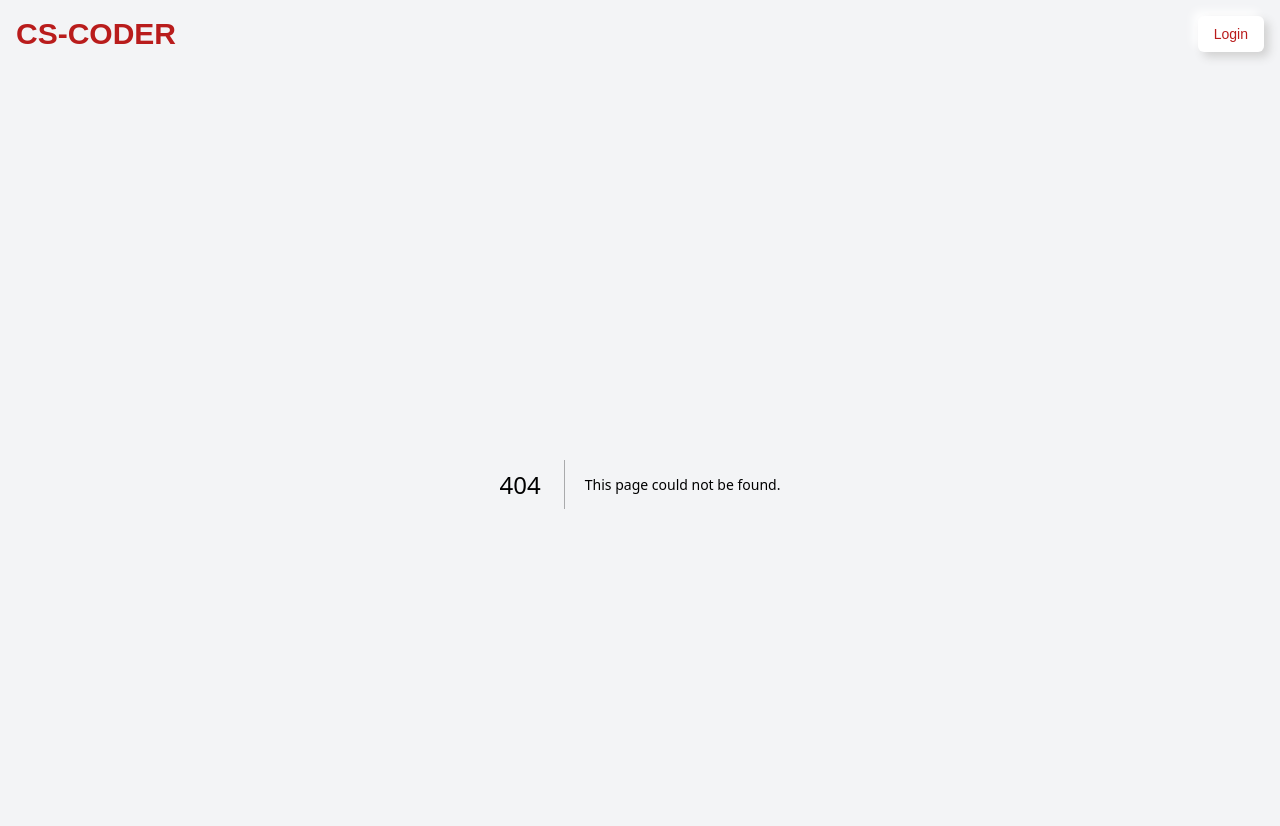
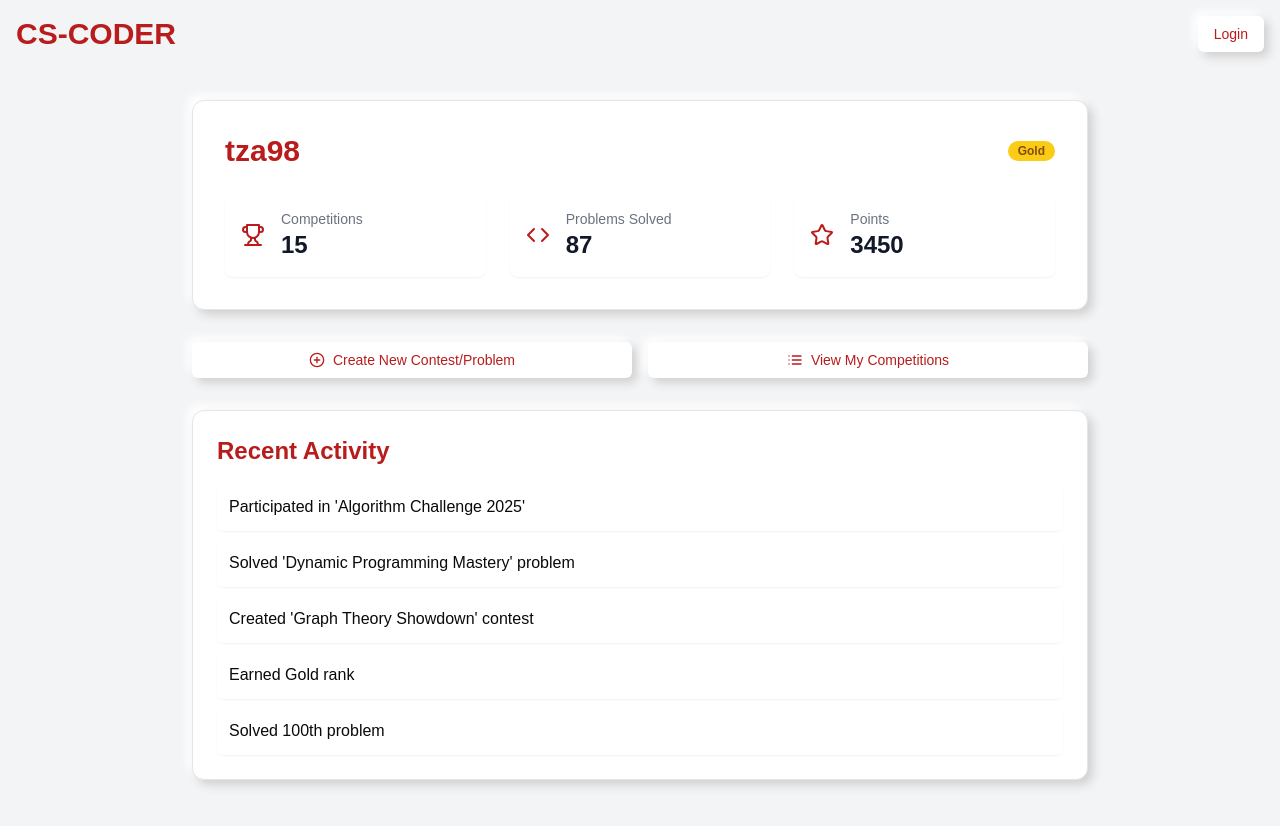
Before and after one commit to GooseMooz/cscoder-frontend, a Next.js app: page /user in a window 1280 px wide. Before the commit this address had no page. Shown: the top 826 px of the page. Built offline with nearby package versions, Linux system fonts and the light colour scheme.

Commit message:
config fix

```diff
--- a/app/coding/page.tsx
+++ b/app/coding/page.tsx
@@ -9,7 +9,6 @@ import React, { useState } from 'react'
 import { Button } from "@/components/ui/button"
 import { Card } from "@/components/ui/card"
 import { ChevronLeft, ChevronRight, Menu } from 'lucide-react'
-import Link from 'next/link'
 import {
     Select,
     SelectContent,
--- a/app/layout.tsx
+++ b/app/layout.tsx
@@ -34,9 +34,11 @@ export default function RootLayout({
       <Link href="/">
         <div className="text-3xl font-bold text-red-700 cursor-pointer">CS-CODER</div>
       </Link>
-      <Button className="bg-white text-red-700 shadow-neumorphic transition-shadow">
-        Login
-      </Button>
+      <Link href="/user">
+        <Button className="bg-white text-red-700 shadow-neumorphic transition-shadow">
+          Login
+        </Button>
+      </Link>
     </header>
     {children}
     </body>
--- /dev/null
+++ b/app/user/page.tsx
@@ -0,0 +1,97 @@
+import React from 'react'
+import { Button } from "@/components/ui/button"
+import { Card } from "@/components/ui/card"
+import { Trophy, Code, Star, PlusCircle, List } from 'lucide-react'
+
+interface UserStats {
+    competitionsParticipated: number;
+    problemsSolved: number;
+    pointsAcquired: number;
+    rank: string;
+}
+
+const userStats: UserStats = {
+    competitionsParticipated: 15,
+    problemsSolved: 87,
+    pointsAcquired: 3450,
+    rank: "Gold"
+}
+
+export default function UserAccount() {
+    return (
+        <div className="min-h-screen bg-gray-100 p-4">
+
+            <main className="max-w-4xl mx-auto">
+                <Card className="p-8 shadow-neumorphic mb-8">
+                    <div className="flex items-center justify-between mb-6">
+                        <h1 className="text-3xl font-bold text-red-700">tza98</h1>
+                        <span className="bg-yellow-400 text-yellow-800 text-xs font-semibold px-2.5 py-0.5 rounded-full">
+              {userStats.rank}
+            </span>
+                    </div>
+                    <div className="grid grid-cols-1 md:grid-cols-3 gap-6">
+                        <StatCard
+                            icon={<Trophy className="w-6 h-6 text-red-700" />}
+                            title="Competitions"
+                            value={userStats.competitionsParticipated}
+                        />
+                        <StatCard
+                            icon={<Code className="w-6 h-6 text-red-700" />}
+                            title="Problems Solved"
+                            value={userStats.problemsSolved}
+                        />
+                        <StatCard
+                            icon={<Star className="w-6 h-6 text-red-700" />}
+                            title="Points"
+                            value={userStats.pointsAcquired}
+                        />
+                    </div>
+                </Card>
+
+                <div className="flex flex-col md:flex-row gap-4">
+                    <Button className="flex-1 bg-white text-red-700 shadow-neumorphic hover:shadow-neumorphic-inset transition-shadow">
+                        <PlusCircle className="mr-2 h-4 w-4" /> Create New Contest/Problem
+                    </Button>
+                    <Button className="flex-1 bg-white text-red-700 shadow-neumorphic hover:shadow-neumorphic-inset transition-shadow">
+                        <List className="mr-2 h-4 w-4" /> View My Competitions
+                    </Button>
+                </div>
+
+                <Card className="mt-8 p-6 shadow-neumorphic">
+                    <h2 className="text-2xl font-bold text-red-700 mb-4">Recent Activity</h2>
+                    <ul className="space-y-2">
+                        {[
+                            "Participated in 'Algorithm Challenge 2025'",
+                            "Solved 'Dynamic Programming Mastery' problem",
+                            "Created 'Graph Theory Showdown' contest",
+                            "Earned Gold rank",
+                            "Solved 100th problem"
+                        ].map((activity, index) => (
+                            <li key={index} className="bg-white p-3 rounded-md shadow-sm">
+                                {activity}
+                            </li>
+                        ))}
+                    </ul>
+                </Card>
+            </main>
+        </div>
+    )
+}
+
+interface StatCardProps {
+    icon: React.ReactNode;
+    title: string;
+    value: number;
+}
+
+function StatCard({ icon, title, value }: StatCardProps) {
+    return (
+        <div className="bg-white p-4 rounded-lg shadow-sm flex items-center space-x-4">
+            {icon}
+            <div>
+                <h2 className="text-sm font-medium text-gray-500">{title}</h2>
+                <p className="text-2xl font-semibold text-gray-900">{value}</p>
+            </div>
+        </div>
+    )
+}
--- a/next.config.mjs
+++ b/next.config.mjs
@@ -1,10 +1,10 @@
-/** @type {import('next').NextConfig} */
-const nextConfig = {};
-
-module.exports = {
-    experimental: {
-        nextScriptWorkers: true,
-    },
-};
-
-export default nextConfig;
+// /** @type {import('next').NextConfig} */
+// const nextConfig = {};
+//
+// module.exports = {
+//     experimental: {
+//         nextScriptWorkers: true,
+//     },
+// };
+//
+// export default nextConfig;
--- a/package.json
+++ b/package.json
@@ -25,7 +25,6 @@
     "class-variance-authority": "^0.7.0",
     "clsx": "^2.1.1",
     "framer-motion": "^11.5.6",
-    "highlight.js": "^11.10.0",
     "lucide-react": "^0.445.0",
     "next": "14.2.13",
     "react": "^18",
```
Also changed, not shown: 1 other file (tests, documents, lock files or other folders).
